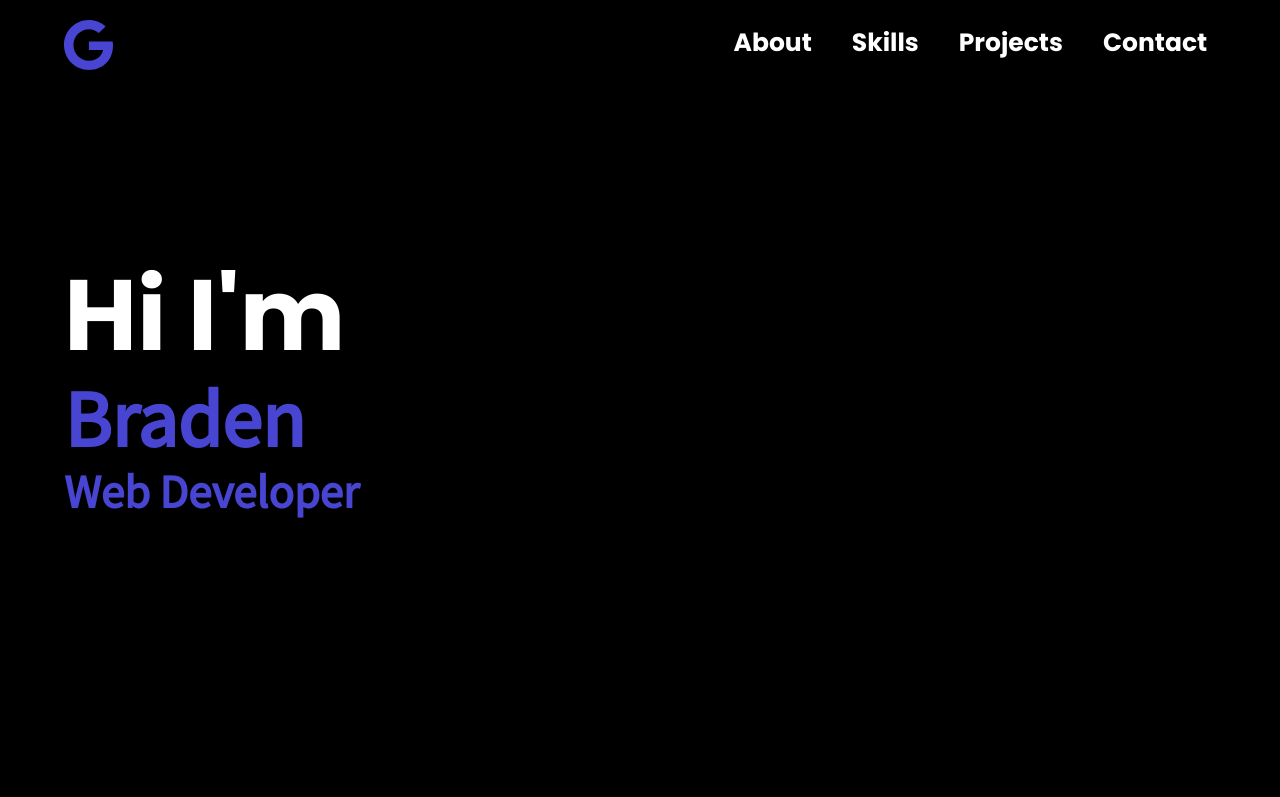
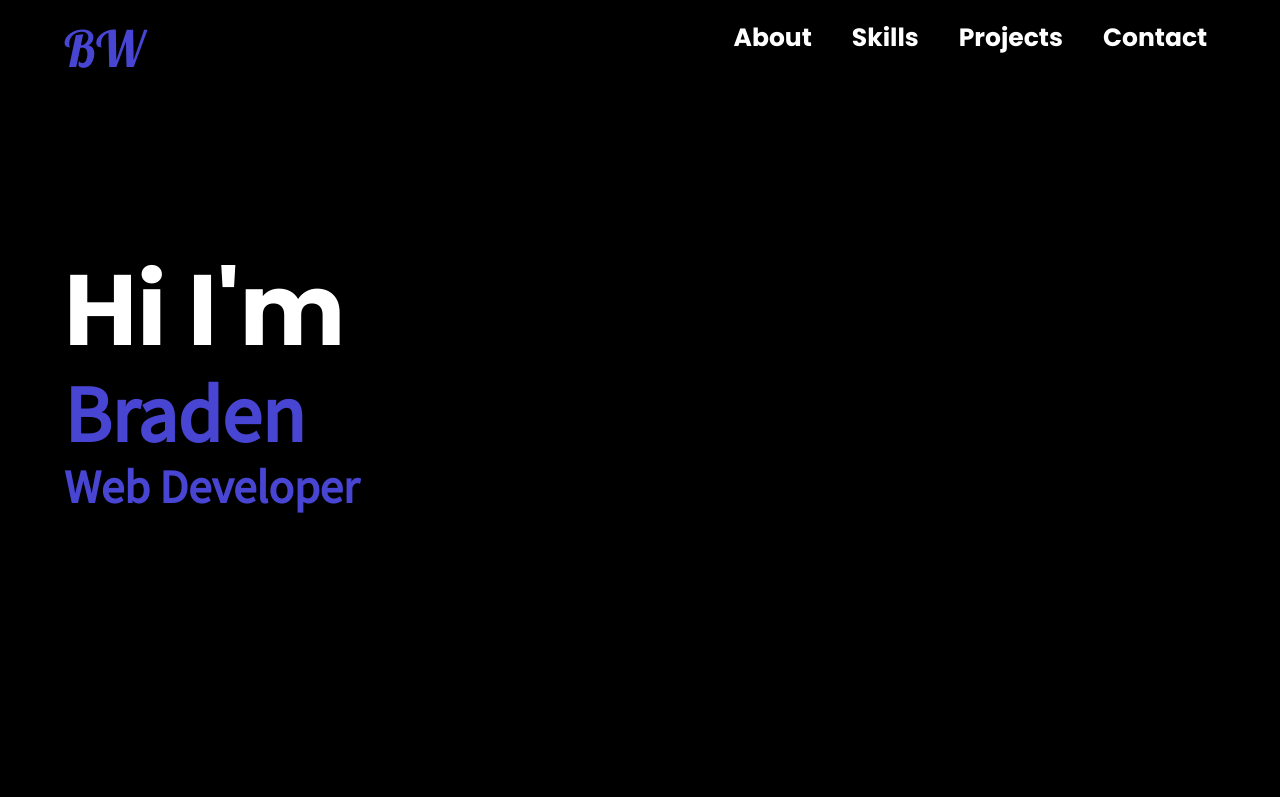
Before and after one commit to Braden0006/portfolio, a website: page index.html in a window 1280 px wide. Shown: the top 797 px of the page. Drawn offline with nearby package versions, Linux system fonts and the light colour scheme.

Commit message:
Updated the logo icon

```diff
--- a/index.html
+++ b/index.html
@@ -14,6 +14,7 @@
       href="https://fonts.googleapis.com/css2?family=Poppins:wght@700&display=swap"
       rel="stylesheet"
     />
+    <link href="https://fonts.googleapis.com/css2?family=Lobster&display=swap" rel="stylesheet">
     <link rel="stylesheet" href="normalize.css" />
     <link rel="stylesheet" href="style.css" />
     <link rel="stylesheet" href="https://unpkg.com/aos@next/dist/aos.css" />
@@ -24,7 +25,8 @@
       <section id="home-page">
         <header>
           <div class="navbar-container">
-            <img data-aos="fade-right" class="logo-icon" src="/img/google.svg" alt="" />
+            <span class="logo-icon" data-aos="fade-right">BW</span>
+            <!-- <img data-aos="fade-right" class="logo-icon" src="/img/google.svg" alt="" /> -->
             <img data-aos="fade-left" class="line-icon" src="/img/lines.svg" alt="" />
           </div>
           <ul class="hidden link-container">
--- a/style.css
+++ b/style.css
@@ -67,7 +67,8 @@ ul {
 
 /* Navbar */
 .logo-icon {
-    height: 3rem;
+    font-size: 3rem;
+    font-family: 'Lobster', cursive;
 }
 
 .line-icon {
@@ -181,6 +182,7 @@ ul {
 
     .logo-icon, .line-icon {
         height: 4.5rem;
+        font-size: 4.5rem;
     }
 
     .line-icon {
@@ -201,7 +203,7 @@ ul {
     }
 
     .logo-icon {
-        height: 5rem;
+        font-size: 5rem;
     }
 
     .line-icon {
```
